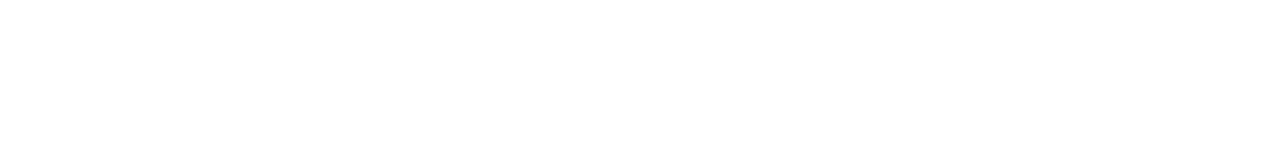
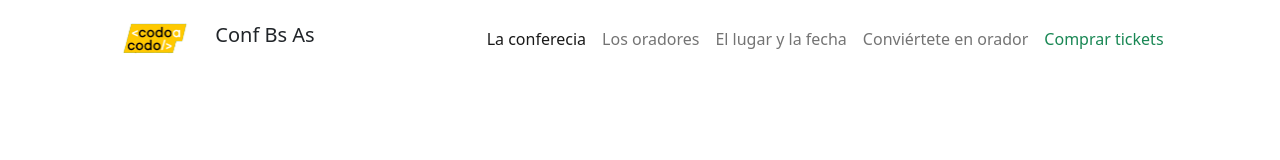
Before and after one commit to FinochioAdrian/TP-Integrador-JS-FinochioAdrian-codoAcodo, a plain HTML site: page index.html in a window 1280 px wide. Drawn offline with nearby package versions, Linux system fonts and the light colour scheme.

Commit message:
[FEAT] add nav responsive

```diff
--- a/index.html
+++ b/index.html
@@ -20,7 +20,59 @@
 
   <body>
     <header>
-
+      <nav class="navbar navbar-expand-lg bg-body-tertiary">
+        <div class="container-fluid">
+          <button
+            class="navbar-toggler"
+            type="button"
+            data-bs-toggle="collapse"
+            data-bs-target="#navbarSupportedContent"
+            aria-controls="navbarSupportedContent"
+            aria-expanded="false"
+            aria-label="Toggle navigation"
+          >
+            <span class="navbar-toggler-icon"></span>
+          </button>
+          <div
+            class="col-10 col-md-4 d-flex justify-content-center align-items-center"
+          >
+            <a class="navbar-brand" href="#">
+              <img
+                src="./src/img/codoacodo.png"
+                alt="Logo"
+                height="50"
+                class="d-inline-block align-text-top"
+              />
+            </a>
+            <h5 class="d-inline-block me-3">Conf Bs As</h5>
+          </div>
+          <div
+            class="col-md-5 ms-md-5 collapse navbar-collapse"
+            id="navbarSupportedContent"
+          >
+            <ul class="navbar-nav me-auto mb-2 mb-lg-0">
+              <li class="nav-item">
+                <a class="nav-link active" href="#" aria-current="page"
+                  >La conferecia
+                  <span class="visually-hidden">(current)</span></a
+                >
+              </li>
+              <li class="nav-item">
+                <a class="nav-link" href="#">Los oradores</a>
+              </li>
+              <li class="nav-item">
+                <a class="nav-link" href="#">El lugar y la fecha</a>
+              </li>
+              <li class="nav-item">
+                <a class="nav-link" href="#">Conviértete en orador</a>
+              </li>
+              <li class="nav-item">
+                <a class="nav-link text-success" href="#">Comprar tickets</a>
+              </li>
+            </ul>
+          </div>
+        </div>
+      </nav>
     </header>
 
     <main></main>
```
